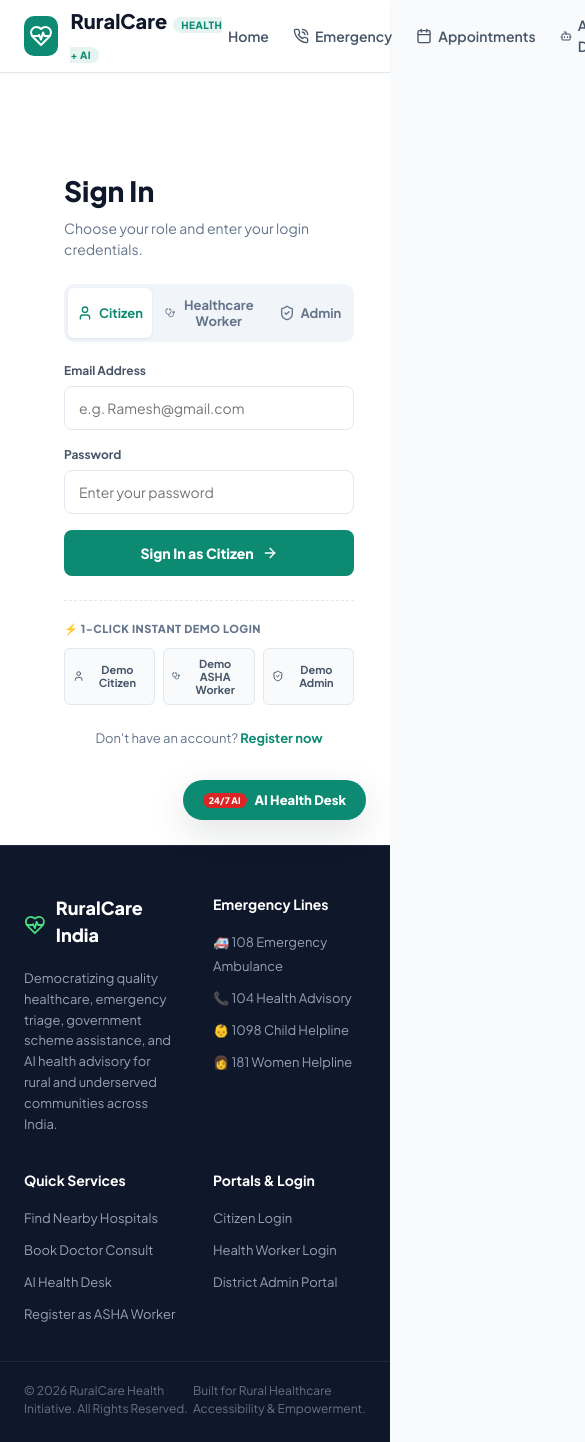
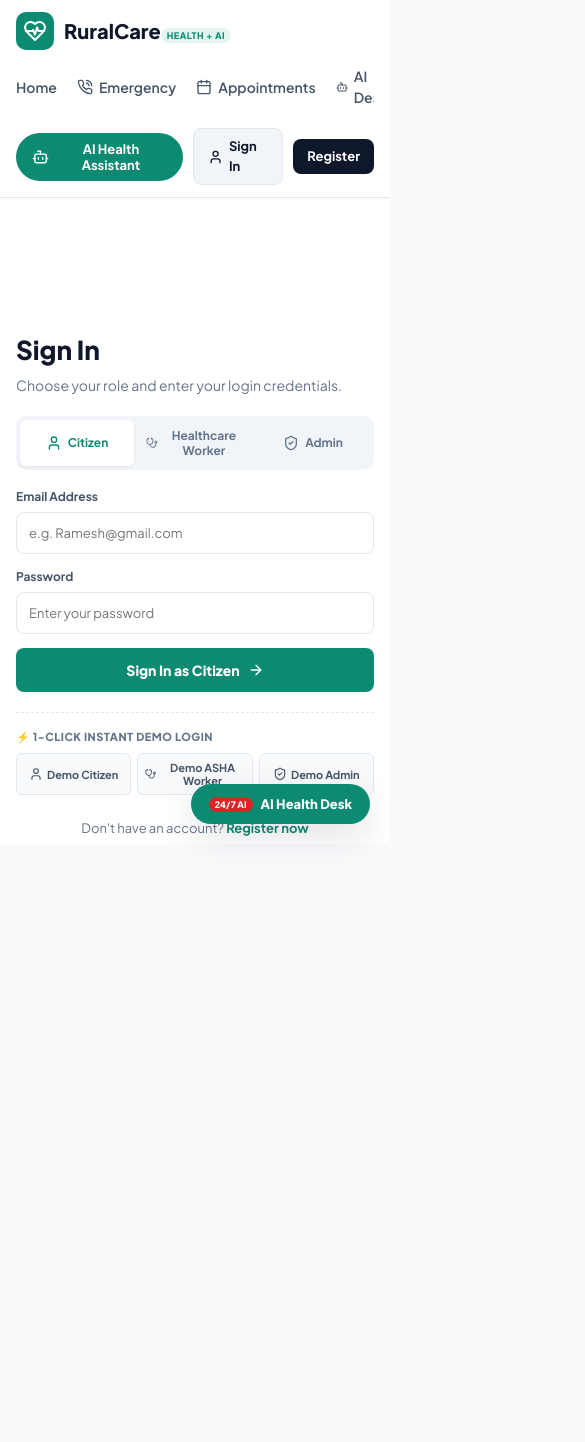
Before and after one commit to lokeshpoleboina100-a11y/rural-care, a React (Vite) app: page /login in a window 390 px wide. Shown: the top 1442 px of the page, 585 px wide, since content can reach past the window. After the commit the page ends 844 px from the top, so only its background shows below. Built offline with nearby package versions, Linux system fonts and the light colour scheme.

Commit message:
Add responsive breakpoints for laptops, tablets, and smartphones

```diff
--- a/src/index.css
+++ b/src/index.css
@@ -39,6 +39,7 @@ html, body {
   color: var(--text-primary);
   line-height: 1.5;
   -webkit-font-smoothing: antialiased;
+  overflow-x: hidden;
 }
 
 a {
@@ -58,7 +59,7 @@ button, input, select, textarea {
   padding: 0 24px;
 }
 
-/* NAVBAR */
+/* NAVBAR RESPONSIVE */
 .navbar {
   background: #ffffff;
   border-bottom: 1px solid var(--border);
@@ -72,16 +73,18 @@ button, input, select, textarea {
   max-width: 1200px;
   margin: 0 auto;
   padding: 0 24px;
-  height: 72px;
+  min-height: 72px;
   display: flex;
   align-items: center;
   justify-content: space-between;
+  flex-wrap: wrap;
+  gap: 16px;
 }
 
 .brand-logo {
   display: flex;
   align-items: center;
-  gap: 12px;
+  gap: 10px;
   font-weight: 800;
   font-size: 20px;
   color: var(--text-primary);
@@ -90,8 +93,8 @@ button, input, select, textarea {
 .brand-icon {
   background: var(--primary);
   color: #ffffff;
-  width: 40px;
-  height: 40px;
+  width: 38px;
+  height: 38px;
   border-radius: 10px;
   display: flex;
   align-items: center;
@@ -99,20 +102,19 @@ button, input, select, textarea {
 }
 
 .brand-tag {
-  font-size: 10px;
+  font-size: 9px;
   background: var(--primary-light);
   color: var(--primary);
-  padding: 2px 8px;
+  padding: 2px 6px;
   border-radius: 12px;
   font-weight: 800;
-  margin-left: 6px;
   letter-spacing: 0.5px;
 }
 
 .nav-links {
   display: flex;
   align-items: center;
-  gap: 24px;
+  gap: 20px;
 }
 
 .nav-link {
@@ -132,33 +134,32 @@ button, input, select, textarea {
 .nav-actions {
   display: flex;
   align-items: center;
-  gap: 12px;
+  gap: 10px;
 }
 
 .ai-help-btn {
   background: var(--primary);
   color: #ffffff;
   border: none;
-  padding: 9px 18px;
+  padding: 8px 16px;
   border-radius: 24px;
   font-size: 13px;
   font-weight: 700;
   display: inline-flex;
   align-items: center;
-  gap: 8px;
+  gap: 6px;
   cursor: pointer;
   transition: all 0.2s;
 }
 
 .ai-help-btn:hover {
   background: var(--primary-hover);
-  transform: translateY(-1px);
 }
 
 .login-btn {
   background: #f1f5f9;
   color: var(--text-primary);
-  padding: 9px 16px;
+  padding: 8px 14px;
   border-radius: 8px;
   font-size: 13px;
   font-weight: 700;
@@ -166,51 +167,41 @@ button, input, select, textarea {
   align-items: center;
   gap: 6px;
   border: 1px solid var(--border);
-  transition: all 0.2s;
-}
-
-.login-btn:hover {
-  background: #e2e8f0;
 }
 
 .register-btn {
   background: var(--text-primary);
   color: #ffffff;
-  padding: 9px 16px;
+  padding: 8px 14px;
   border-radius: 8px;
   font-size: 13px;
   font-weight: 700;
   display: inline-flex;
   align-items: center;
   gap: 6px;
-  transition: all 0.2s;
-}
-
-.register-btn:hover {
-  background: #1e293b;
 }
 
 .user-badge {
   display: flex;
   align-items: center;
-  gap: 10px;
+  gap: 8px;
   background: #f8fafc;
   border: 1px solid var(--border);
-  padding: 5px 12px;
+  padding: 4px 10px;
   border-radius: 20px;
 }
 
 .user-avatar {
   background: var(--primary);
   color: #ffffff;
-  width: 30px;
-  height: 30px;
+  width: 28px;
+  height: 28px;
   border-radius: 50%;
   display: flex;
   align-items: center;
   justify-content: center;
   font-weight: 700;
-  font-size: 12px;
+  font-size: 11px;
 }
 
 .user-info {
@@ -242,15 +233,11 @@ button, input, select, textarea {
   align-items: center;
 }
 
-.logout-icon-btn:hover {
-  color: var(--danger);
-}
-
-/* HERO SECTION */
+/* HERO SECTION RESPONSIVE */
 .hero {
   background: linear-gradient(135deg, #0d8b72 0%, #064e3b 100%);
   color: #ffffff;
-  padding: 72px 0;
+  padding: 64px 0;
 }
 
 .hero-container {
@@ -259,7 +246,7 @@ button, input, select, textarea {
   padding: 0 24px;
   display: grid;
   grid-template-columns: 1.1fr 0.9fr;
-  gap: 48px;
+  gap: 40px;
   align-items: center;
 }
 
@@ -272,11 +259,11 @@ button, input, select, textarea {
   border-radius: 20px;
   font-size: 12px;
   font-weight: 700;
-  margin-bottom: 20px;
+  margin-bottom: 16px;
 }
 
 .hero h1 {
-  font-size: 46px;
+  font-size: 42px;
   font-weight: 800;
   line-height: 1.2;
   margin-bottom: 16px;
@@ -290,20 +277,21 @@ button, input, select, textarea {
 .hero p {
   font-size: 16px;
   color: #cbd5e1;
-  margin-bottom: 32px;
+  margin-bottom: 28px;
   line-height: 1.6;
 }
 
 .hero-cta {
   display: flex;
-  gap: 14px;
+  gap: 12px;
   align-items: center;
+  flex-wrap: wrap;
 }
 
 .primary-btn {
   background: #4ade80;
   color: #064e3b;
-  padding: 12px 24px;
+  padding: 12px 22px;
   border-radius: 10px;
   font-weight: 800;
   font-size: 14px;
@@ -312,43 +300,32 @@ button, input, select, textarea {
   gap: 8px;
   border: none;
   cursor: pointer;
-  transition: all 0.2s;
-}
-
-.primary-btn:hover {
-  background: #22c55e;
-  transform: translateY(-1px);
 }
 
 .secondary-btn {
   background: rgba(255, 255, 255, 0.12);
   color: #ffffff;
   border: 1px solid rgba(255, 255, 255, 0.25);
-  padding: 12px 24px;
+  padding: 12px 22px;
   border-radius: 10px;
   font-weight: 700;
   font-size: 14px;
   display: inline-flex;
   align-items: center;
   gap: 8px;
-  transition: all 0.2s;
-}
-
-.secondary-btn:hover {
-  background: rgba(255, 255, 255, 0.22);
 }
 
 .hero-stats {
   display: grid;
   grid-template-columns: repeat(3, 1fr);
-  gap: 20px;
-  margin-top: 40px;
-  padding-top: 28px;
+  gap: 16px;
+  margin-top: 36px;
+  padding-top: 24px;
   border-top: 1px solid rgba(255, 255, 255, 0.15);
 }
 
 .stat-item h3 {
-  font-size: 28px;
+  font-size: 26px;
   font-weight: 800;
   color: #ffffff;
 }
@@ -362,7 +339,7 @@ button, input, select, textarea {
   background: #ffffff;
   color: var(--text-primary);
   border-radius: 20px;
-  padding: 28px;
+  padding: 24px;
   box-shadow: var(--shadow-lg);
 }
 
@@ -370,7 +347,7 @@ button, input, select, textarea {
   display: flex;
   align-items: center;
   justify-content: space-between;
-  margin-bottom: 20px;
+  margin-bottom: 16px;
 }
 
 .preview-pill {
@@ -386,7 +363,7 @@ button, input, select, textarea {
   background: #fef2f2;
   border: 1px solid #fecaca;
   border-radius: 14px;
-  padding: 20px;
+  padding: 18px;
   margin-bottom: 16px;
 }
 
@@ -403,7 +380,7 @@ button, input, select, textarea {
 .quick-box-desc {
   font-size: 13px;
   color: #7f1d1d;
-  margin-bottom: 14px;
+  margin-bottom: 12px;
 }
 
 .call-now-btn {
@@ -411,7 +388,7 @@ button, input, select, textarea {
   background: var(--danger);
   color: #ffffff;
   border: none;
-  padding: 11px;
+  padding: 10px;
   border-radius: 8px;
   font-weight: 800;
   font-size: 14px;
@@ -420,22 +397,17 @@ button, input, select, textarea {
   justify-content: center;
   gap: 8px;
   cursor: pointer;
-  transition: background 0.2s;
 }
 
-.call-now-btn:hover {
-  background: #b91c1c;
-}
-
-/* SECTION LAYOUTS */
+/* SECTION LAYOUTS RESPONSIVE */
 .section {
-  padding: 64px 0;
+  padding: 56px 0;
 }
 
 .section-header {
   text-align: center;
   max-width: 600px;
-  margin: 0 auto 48px auto;
+  margin: 0 auto 40px auto;
 }
 
 .section-kicker {
@@ -449,10 +421,10 @@ button, input, select, textarea {
 }
 
 .section-title {
-  font-size: 32px;
+  font-size: 28px;
   font-weight: 800;
   color: var(--text-primary);
-  margin-bottom: 12px;
+  margin-bottom: 10px;
 }
 
 .section-desc {
@@ -463,30 +435,23 @@ button, input, select, textarea {
 .grid-3 {
   display: grid;
   grid-template-columns: repeat(3, 1fr);
-  gap: 24px;
+  gap: 20px;
 }
 
 .feature-card {
   background: var(--bg-card);
   border: 1px solid var(--border);
   border-radius: 16px;
-  padding: 28px;
+  padding: 24px;
   display: flex;
   flex-direction: column;
   box-shadow: var(--shadow-sm);
-  transition: all 0.2s;
-}
-
-.feature-card:hover {
-  transform: translateY(-2px);
-  box-shadow: var(--shadow-md);
-  border-color: #cbd5e1;
 }
 
 .feature-icon {
-  width: 48px;
-  height: 48px;
-  border-radius: 12px;
+  width: 44px;
+  height: 44px;
+  border-radius: 10px;
   background: var(--primary-light);
   color: var(--primary);
   display: flex;
@@ -505,7 +470,7 @@ button, input, select, textarea {
 .feature-card p {
   font-size: 14px;
   color: var(--text-secondary);
-  margin-bottom: 20px;
+  margin-bottom: 18px;
   flex: 1;
   line-height: 1.5;
 }
@@ -519,7 +484,7 @@ button, input, select, textarea {
   gap: 6px;
 }
 
-/* AUTH PAGES (LOGIN / REGISTER) ALIGNMENT */
+/* AUTH PAGES RESPONSIVE */
 .auth-page {
   min-height: calc(100vh - 72px);
   display: grid;
@@ -530,7 +495,7 @@ button, input, select, textarea {
 .auth-sidebar {
   background: linear-gradient(135deg, #084c3e 0%, #0d8b72 100%);
   color: #ffffff;
-  padding: 56px;
+  padding: 48px;
   display: flex;
   flex-direction: column;
   justify-content: space-between;
@@ -542,7 +507,7 @@ button, input, select, textarea {
 }
 
 .auth-sidebar-body h2 {
-  font-size: 36px;
+  font-size: 32px;
   font-weight: 800;
   line-height: 1.2;
   margin-bottom: 16px;
@@ -555,17 +520,17 @@ button, input, select, textarea {
 }
 
 .auth-form-container {
-  padding: 48px 64px;
+  padding: 40px 48px;
   display: flex;
   flex-direction: column;
   justify-content: center;
-  max-width: 520px;
+  max-width: 480px;
   margin: 0 auto;
   width: 100%;
 }
 
 .auth-title {
-  font-size: 28px;
+  font-size: 26px;
   font-weight: 800;
   color: var(--text-primary);
   margin-bottom: 6px;
@@ -574,7 +539,7 @@ button, input, select, textarea {
 .auth-subtitle {
   font-size: 14px;
   color: var(--text-muted);
-  margin-bottom: 24px;
+  margin-bottom: 20px;
 }
 
 .role-selector {
@@ -582,25 +547,24 @@ button, input, select, textarea {
   background: #f1f5f9;
   padding: 4px;
   border-radius: 10px;
-  margin-bottom: 20px;
+  margin-bottom: 18px;
   gap: 4px;
 }
 
 .role-option {
   flex: 1;
-  padding: 9px;
+  padding: 8px;
   border: none;
   background: transparent;
   border-radius: 6px;
   font-weight: 700;
-  font-size: 13px;
+  font-size: 12px;
   color: var(--text-muted);
   cursor: pointer;
   display: flex;
   align-items: center;
   justify-content: center;
   gap: 6px;
-  transition: all 0.2s;
 }
 
 .role-option.active {
@@ -610,7 +574,7 @@ button, input, select, textarea {
 }
 
 .input-group {
-  margin-bottom: 16px;
+  margin-bottom: 14px;
 }
 
 .input-group label {
@@ -623,15 +587,14 @@ button, input, select, textarea {
 
 .input-field {
   width: 100%;
-  height: 44px;
-  padding: 0 14px;
+  height: 42px;
+  padding: 0 12px;
   border: 1px solid var(--border);
   border-radius: 8px;
-  font-size: 14px;
+  font-size: 13px;
   color: var(--text-primary);
   outline: none;
   background: #ffffff;
-  transition: border-color 0.2s, box-shadow 0.2s;
 }
 
 .input-field:focus {
@@ -641,7 +604,7 @@ button, input, select, textarea {
 
 .auth-submit-btn {
   width: 100%;
-  height: 46px;
+  height: 44px;
   background: var(--primary);
   color: #ffffff;
   border: none;
@@ -654,29 +617,24 @@ button, input, select, textarea {
   justify-content: center;
   gap: 8px;
   margin-top: 8px;
-  transition: background 0.2s;
-}
-
-.auth-submit-btn:hover {
-  background: var(--primary-hover);
 }
 
 .error-banner {
   background: var(--danger-light);
   border: 1px solid #fecaca;
   color: #991b1b;
-  padding: 10px 14px;
+  padding: 10px 12px;
   border-radius: 8px;
-  font-size: 13px;
-  margin-bottom: 16px;
+  font-size: 12px;
+  margin-bottom: 14px;
   display: flex;
   align-items: center;
   gap: 8px;
 }
 
 .demo-login-box {
-  margin-top: 24px;
-  padding-top: 20px;
+  margin-top: 20px;
+  padding-top: 16px;
   border-top: 1px dashed var(--border);
 }
 
@@ -686,19 +644,21 @@ button, input, select, textarea {
   color: var(--text-muted);
   text-transform: uppercase;
   letter-spacing: 0.5px;
-  margin-bottom: 10px;
+  margin-bottom: 8px;
 }
 
 .demo-btns {
   display: flex;
-  gap: 8px;
+  gap: 6px;
+  flex-wrap: wrap;
 }
 
 .demo-btn {
   flex: 1;
+  min-width: 100px;
   background: #f8fafc;
   border: 1px solid var(--border);
-  padding: 8px;
+  padding: 7px;
   border-radius: 6px;
   font-size: 11px;
   font-weight: 700;
@@ -708,25 +668,18 @@ button, input, select, textarea {
   align-items: center;
   justify-content: center;
   gap: 4px;
-  transition: all 0.2s;
 }
 
-.demo-btn:hover {
-  background: var(--primary-light);
-  color: var(--primary);
-  border-color: var(--primary);
-}
-
-/* AI HELP DESK FLOATING WIDGET */
+/* AI HELP DESK FLOATING WIDGET RESPONSIVE */
 .ai-widget-trigger {
   position: fixed;
-  bottom: 24px;
-  right: 24px;
+  bottom: 20px;
+  right: 20px;
   z-index: 999;
   background: var(--primary);
   color: #ffffff;
   border: none;
-  padding: 12px 20px;
+  padding: 12px 18px;
   border-radius: 30px;
   font-weight: 800;
   font-size: 13px;
@@ -735,12 +688,6 @@ button, input, select, textarea {
   gap: 8px;
   box-shadow: var(--shadow-lg);
   cursor: pointer;
-  transition: transform 0.2s;
-}
-
-.ai-widget-trigger:hover {
-  transform: scale(1.03);
-  background: var(--primary-hover);
 }
 
 .ai-widget-badge {
@@ -754,14 +701,14 @@ button, input, select, textarea {
 
 .ai-chat-modal {
   position: fixed;
-  bottom: 84px;
-  right: 24px;
-  width: 400px;
+  bottom: 80px;
+  right: 20px;
+  width: 380px;
   max-width: calc(100vw - 32px);
-  height: 580px;
-  max-height: calc(100vh - 110px);
+  height: 540px;
+  max-height: calc(100vh - 100px);
   background: #ffffff;
-  border-radius: 18px;
+  border-radius: 16px;
   box-shadow: 0 16px 48px rgba(15, 23, 42, 0.2);
   border: 1px solid var(--border);
   z-index: 1000;
@@ -773,7 +720,7 @@ button, input, select, textarea {
 .ai-chat-header {
   background: var(--primary-dark);
   color: #ffffff;
-  padding: 16px 20px;
+  padding: 14px 18px;
   display: flex;
   align-items: center;
   justify-content: space-between;
@@ -796,13 +743,13 @@ button, input, select, textarea {
 }
 
 .ai-chat-header h4 {
-  font-size: 15px;
+  font-size: 14px;
   font-weight: 800;
   margin: 0;
 }
 
 .ai-chat-header p {
-  font-size: 11px;
+  font-size: 10px;
   color: #a7f3d0;
   margin: 0;
 }
@@ -811,8 +758,8 @@ button, input, select, textarea {
   background: rgba(255, 255, 255, 0.15);
   border: none;
   color: #ffffff;
-  width: 28px;
-  height: 28px;
+  width: 26px;
+  height: 26px;
   border-radius: 50%;
   cursor: pointer;
   display: flex;
@@ -822,20 +769,20 @@ button, input, select, textarea {
 
 .ai-chat-body {
   flex: 1;
-  padding: 16px;
+  padding: 14px;
   overflow-y: auto;
   display: flex;
   flex-direction: column;
-  gap: 12px;
+  gap: 10px;
   background: #f8fafc;
 }
 
 .msg-bubble {
-  max-width: 85%;
-  padding: 10px 14px;
+  max-width: 88%;
+  padding: 10px 12px;
   border-radius: 12px;
   font-size: 13px;
-  line-height: 1.5;
+  line-height: 1.4;
 }
 
 .msg-user {
@@ -860,36 +807,29 @@ button, input, select, textarea {
 .pill-btn {
   background: #ffffff;
   border: 1px solid var(--border);
-  padding: 5px 10px;
-  border-radius: 14px;
-  font-size: 11px;
+  padding: 4px 8px;
+  border-radius: 12px;
+  font-size: 10px;
   font-weight: 700;
   color: var(--text-secondary);
   cursor: pointer;
-  transition: all 0.2s;
-}
-
-.pill-btn:hover {
-  background: var(--primary-light);
-  color: var(--primary);
-  border-color: var(--primary);
 }
 
 .ai-chat-footer {
-  padding: 12px 16px;
+  padding: 10px 14px;
   background: #ffffff;
   border-top: 1px solid var(--border);
   display: flex;
-  gap: 8px;
+  gap: 6px;
 }
 
 .ai-chat-input {
   flex: 1;
-  height: 40px;
-  padding: 0 14px;
+  height: 38px;
+  padding: 0 12px;
   border: 1px solid var(--border);
   border-radius: 20px;
-  font-size: 13px;
+  font-size: 12px;
   outline: none;
 }
 
@@ -897,8 +837,8 @@ button, input, select, textarea {
   background: var(--primary);
   color: #fff;
   border: none;
-  width: 40px;
-  height: 40px;
+  width: 38px;
+  height: 38px;
   border-radius: 50%;
   cursor: pointer;
   display: flex;
@@ -906,53 +846,55 @@ button, input, select, textarea {
   justify-content: center;
 }
 
-/* DASHBOARD LAYOUTS */
+/* DASHBOARD RESPONSIVE */
 .dashboard-container {
   max-width: 1200px;
   margin: 0 auto;
-  padding: 36px 24px;
+  padding: 28px 24px;
 }
 
 .dash-header {
   display: flex;
   align-items: center;
   justify-content: space-between;
-  margin-bottom: 28px;
+  margin-bottom: 24px;
+  flex-wrap: wrap;
+  gap: 16px;
 }
 
 .dash-header h1 {
-  font-size: 28px;
+  font-size: 26px;
   font-weight: 800;
   color: var(--text-primary);
 }
 
 .dash-header p {
   color: var(--text-muted);
-  font-size: 14px;
+  font-size: 13px;
 }
 
 .dash-cards {
   display: grid;
   grid-template-columns: repeat(4, 1fr);
-  gap: 20px;
-  margin-bottom: 32px;
+  gap: 16px;
+  margin-bottom: 28px;
 }
 
 .dash-card {
   background: #ffffff;
   border: 1px solid var(--border);
-  border-radius: 14px;
-  padding: 20px;
+  border-radius: 12px;
+  padding: 16px;
   display: flex;
   align-items: center;
-  gap: 14px;
+  gap: 12px;
   box-shadow: var(--shadow-sm);
 }
 
 .dash-card-icon {
-  width: 44px;
-  height: 44px;
-  border-radius: 10px;
+  width: 40px;
+  height: 40px;
+  border-radius: 8px;
   background: var(--primary-light);
   color: var(--primary);
   display: flex;
@@ -961,22 +903,22 @@ button, input, select, textarea {
 }
 
 .dash-card-val {
-  font-size: 22px;
+  font-size: 20px;
   font-weight: 800;
   color: var(--text-primary);
 }
 
 .dash-card-lbl {
-  font-size: 12px;
+  font-size: 11px;
   color: var(--text-muted);
   font-weight: 600;
 }
 
-/* FOOTER */
+/* FOOTER RESPONSIVE */
 .footer {
   background: #0f172a;
   color: #cbd5e1;
-  padding: 48px 0 24px;
+  padding: 40px 0 20px;
   border-top: 1px solid #1e293b;
 }
 
@@ -986,8 +928,8 @@ button, input, select, textarea {
   padding: 0 24px;
   display: grid;
   grid-template-columns: 2fr 1fr 1fr 1fr;
-  gap: 36px;
-  margin-bottom: 36px;
+  gap: 28px;
+  margin-bottom: 28px;
 }
 
 .footer-brand h3 {
@@ -1000,14 +942,14 @@ button, input, select, textarea {
 .footer-brand p {
   font-size: 13px;
   color: #94a3b8;
-  line-height: 1.6;
+  line-height: 1.5;
 }
 
 .footer-col h4 {
   color: #ffffff;
-  font-size: 14px;
+  font-size: 13px;
   font-weight: 700;
-  margin-bottom: 14px;
+  margin-bottom: 12px;
 }
 
 .footer-links {
@@ -1018,33 +960,42 @@ button, input, select, textarea {
 }
 
 .footer-links a {
-  font-size: 13px;
+  font-size: 12px;
   color: #94a3b8;
-  transition: color 0.2s;
-}
-
-.footer-links a:hover {
-  color: #4ade80;
 }
 
 .footer-bottom {
   max-width: 1200px;
   margin: 0 auto;
-  padding: 20px 24px 0 24px;
+  padding: 16px 24px 0 24px;
   border-top: 1px solid #1e293b;
   display: flex;
   align-items: center;
   justify-content: space-between;
-  font-size: 12px;
+  font-size: 11px;
   color: #64748b;
+  flex-wrap: wrap;
+  gap: 10px;
 }
 
-@media (max-width: 900px) {
-  .hero-container, .auth-page, .grid-3 {
+/* =========================================
+   MOBILE & TABLET BREAKPOINTS (ALL GADGETS)
+   ========================================= */
+
+/* Tablets / Medium Laptops (width <= 960px) */
+@media (max-width: 960px) {
+  .hero-container {
+    grid-template-columns: 1fr;
+    gap: 32px;
+  }
+  .auth-page {
     grid-template-columns: 1fr;
   }
   .auth-sidebar {
     display: none;
+  }
+  .grid-3 {
+    grid-template-columns: 1fr 1fr;
   }
   .dash-cards {
     grid-template-columns: 1fr 1fr;
@@ -1053,3 +1004,68 @@ button, input, select, textarea {
     grid-template-columns: 1fr 1fr;
   }
 }
+
+/* Mobile Devices / Smartphones (width <= 640px) */
+@media (max-width: 640px) {
+  .navbar-container {
+    padding: 12px 16px;
+    flex-direction: column;
+    align-items: flex-start;
+  }
+
+  .nav-links {
+    width: 100%;
+    justify-content: space-between;
+    overflow-x: auto;
+    padding-bottom: 4px;
+  }
+
+  .nav-actions {
+    width: 100%;
+    justify-content: space-between;
+  }
+
+  .hero {
+    padding: 40px 0;
+  }
+
+  .hero h1 {
+    font-size: 32px;
+  }
+
+  .hero p {
+    font-size: 14px;
+  }
+
+  .hero-stats {
+    grid-template-columns: repeat(3, 1fr);
+    gap: 8px;
+  }
+
+  .stat-item h3 {
+    font-size: 20px;
+  }
+
+  .grid-3 {
+    grid-template-columns: 1fr;
+  }
+
+  .auth-form-container {
+    padding: 24px 16px;
+  }
+
+  .ai-chat-modal {
+    width: calc(100vw - 24px);
+    right: 12px;
+    bottom: 74px;
+    height: calc(100vh - 100px);
+  }
+
+  .dash-cards {
+    grid-template-columns: 1fr;
+  }
+
+  .footer-grid {
+    grid-template-columns: 1fr;
+  }
+}
```
